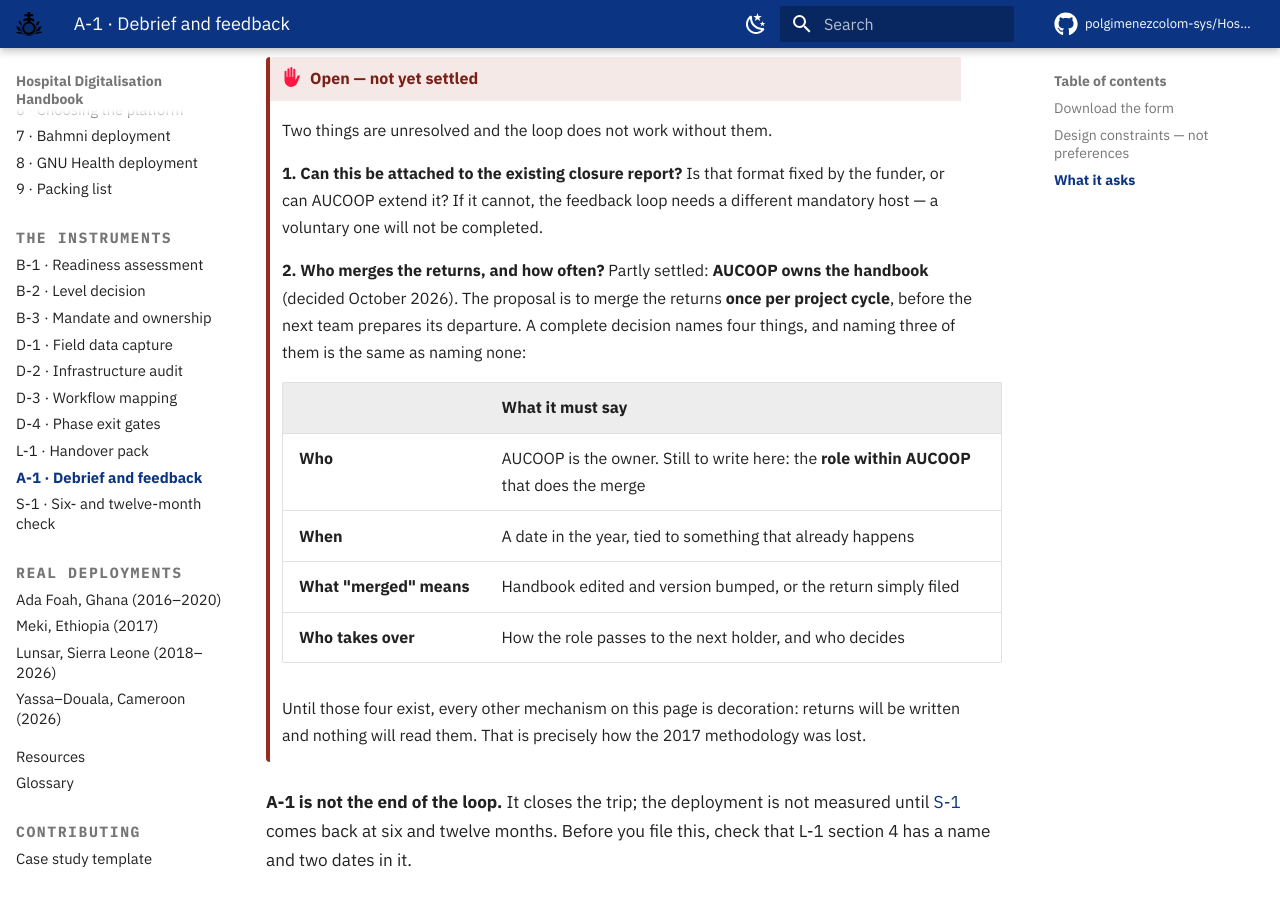
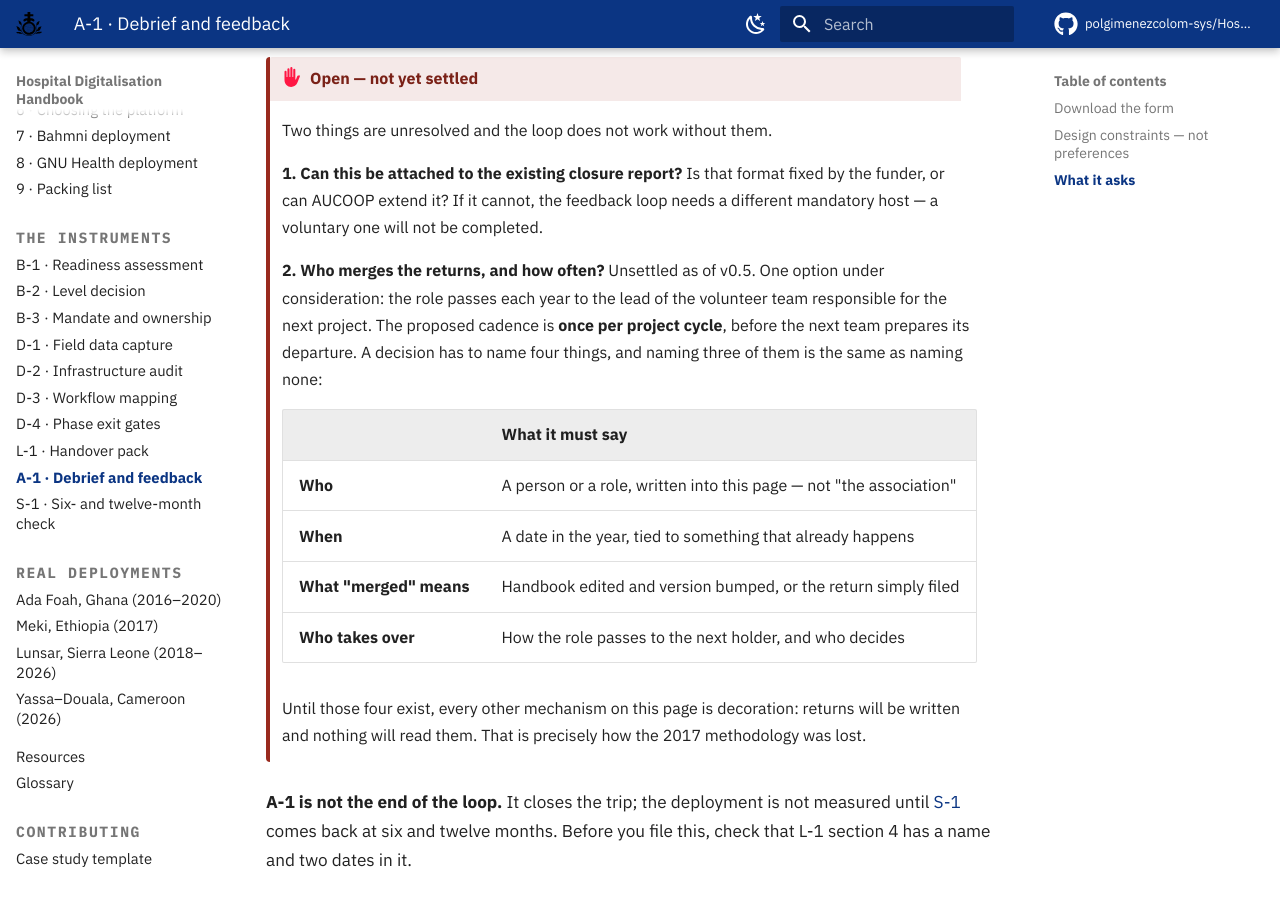
Before and after one commit to polgimenezcolom-sys/Hospital-Digitalisation-Handbook, an MkDocs documentation site: the page built from docs/4-Instruments/A1-Debrief.md, in a window 1280 px wide and 900 px high, scrolled down 1298 px. Built offline with MkDocs 1.6.1 and Material for MkDocs 9.7.7, drawn with Linux system fonts in a browser that asks for light colours; comment, search, counter and statistics services are not loaded.

Commit message:
E2: owner left open (option: next team's lead); cadence proposed
Co-Authored-By: Claude Opus 5.5 <noreply@anthropic.com>
Claude-Session: https://claude.ai/code/session_01XRQKArFQVHkVpnYxgJbtx2

```diff
--- a/docs/4-Instruments/A1-Debrief.md
+++ b/docs/4-Instruments/A1-Debrief.md
@@ -54,14 +54,15 @@ stage: "Once you are back"
     or can AUCOOP extend it? If it cannot, the feedback loop needs a different mandatory host — a
     voluntary one will not be completed.
 
-    **2. Who merges the returns, and how often?** Partly settled: **AUCOOP owns the handbook**
-    (decided October 2026). The proposal is to merge the returns **once per project cycle**, before
-    the next team prepares its departure. A complete decision names four things, and naming three of
-    them is the same as naming none:
+    **2. Who merges the returns, and how often?** Unsettled as of v0.5. One option under
+    consideration: the role passes each year to the lead of the volunteer team responsible for the
+    next project. The proposed cadence is **once per project cycle**, before the next team prepares
+    its departure. A decision has to name four things, and naming three of them is the same as naming
+    none:
 
     | | What it must say |
     |---|---|
-    | **Who** | AUCOOP is the owner. Still to write here: the **role within AUCOOP** that does the merge |
+    | **Who** | A person or a role, written into this page — not "the association" |
     | **When** | A date in the year, tied to something that already happens |
     | **What "merged" means** | Handbook edited and version bumped, or the return simply filed |
     | **Who takes over** | How the role passes to the next holder, and who decides |
```
Also changed, not shown: AGENTS.md (+6 -6 lines), HANDBOOK_BRIEF.md (+1 -1 lines), docs/4-Instruments/S1-Follow-Up.md (+1 -1 lines).
